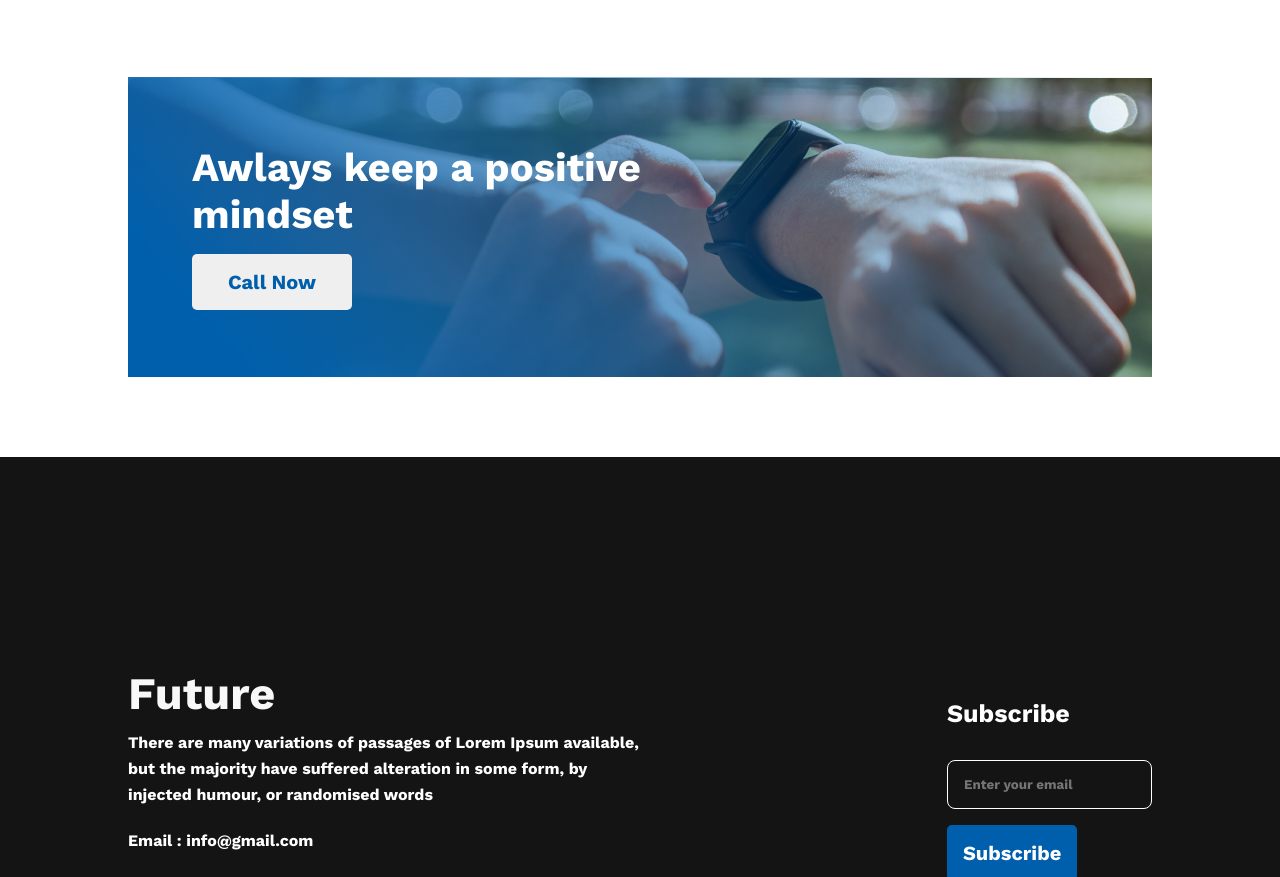
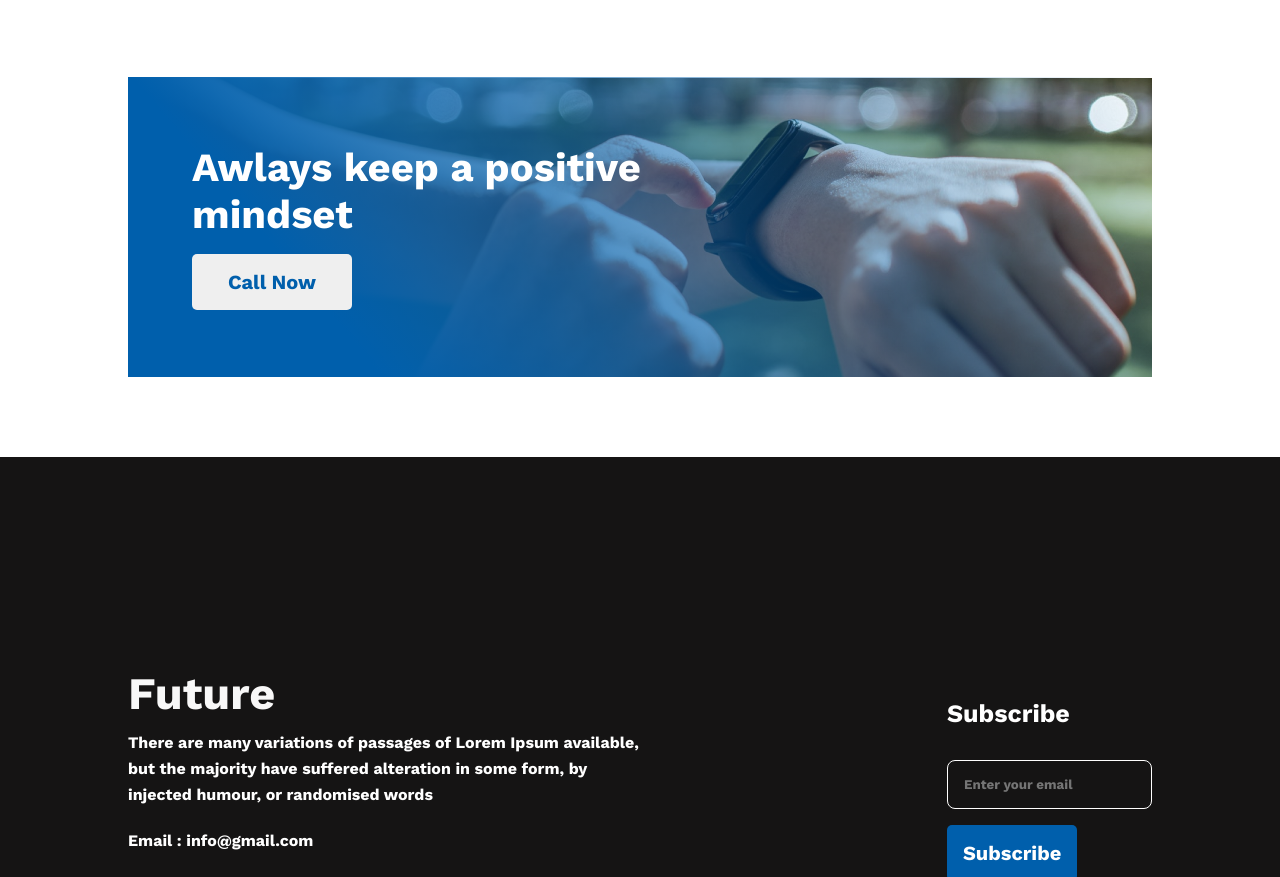
Before and after one commit to shakilahmad777/first-assignment, a plain HTML site: page index.html in a window 1280 px wide. Shown: the part 3288-4165 px from the top of the page. Drawn offline with nearby package versions, Linux system fonts and the light colour scheme; a web font is replaced by a local one.

Commit message:
modified style file

```diff
--- a/style.css
+++ b/style.css
@@ -133,7 +133,7 @@ ul li {
     align-content: center;
     justify-content: center;
     flex-direction: column;
-    background-image: linear-gradient(50deg, #005FAC 10%, rgba(0, 95, 172, 0) 100%), url(./images/watch.png);
+    background-image: linear-gradient(50deg, #005FAC 20%, rgba(0, 95, 172, 0) 100%), url(./images/watch.png);
     background-repeat: no-repeat;
     background-size: auto;
 }
```
